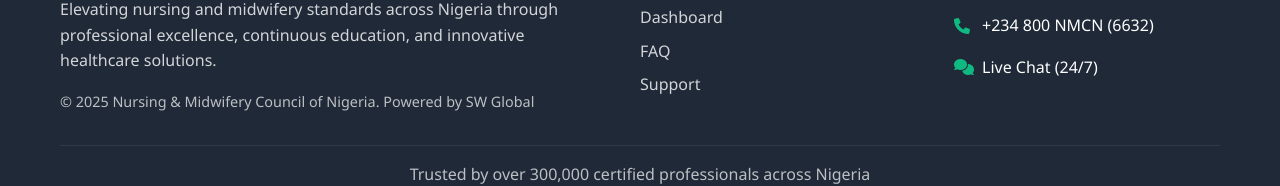
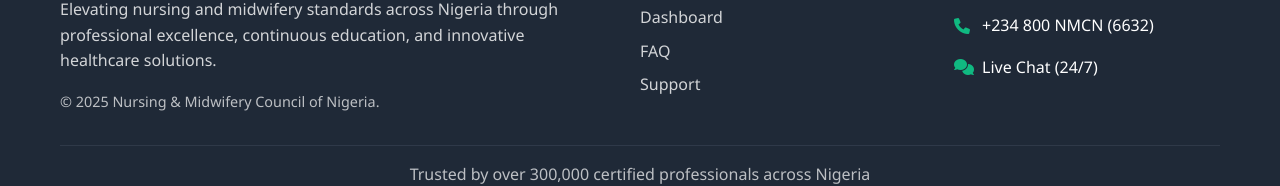
Before and after one commit to dejidee0/nurse-accreditation, a plain HTML site: page index.html in a window 1280 px wide. Shown: the part 2539-2725 px from the top of the page. Drawn offline with Linux system fonts and the light colour scheme.

Commit message:
Update index.html

```diff
--- a/index.html
+++ b/index.html
@@ -248,8 +248,7 @@
               healthcare solutions.
             </p>
             <p class="footer-copy">
-              © 2025 Nursing & Midwifery Council of Nigeria. Powered by SW
-              Global
+              © 2025 Nursing & Midwifery Council of Nigeria.
             </p>
           </div>
 
```
